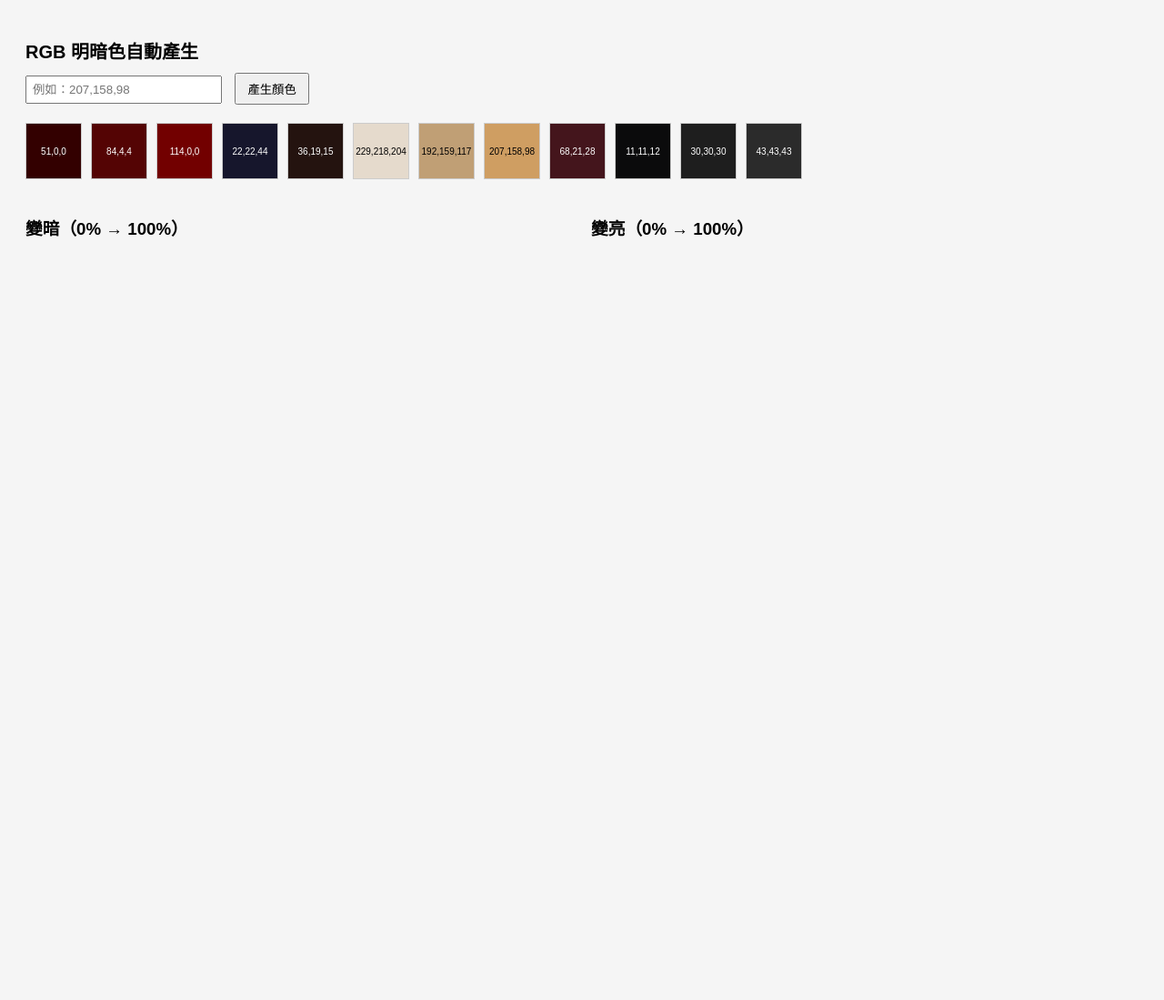
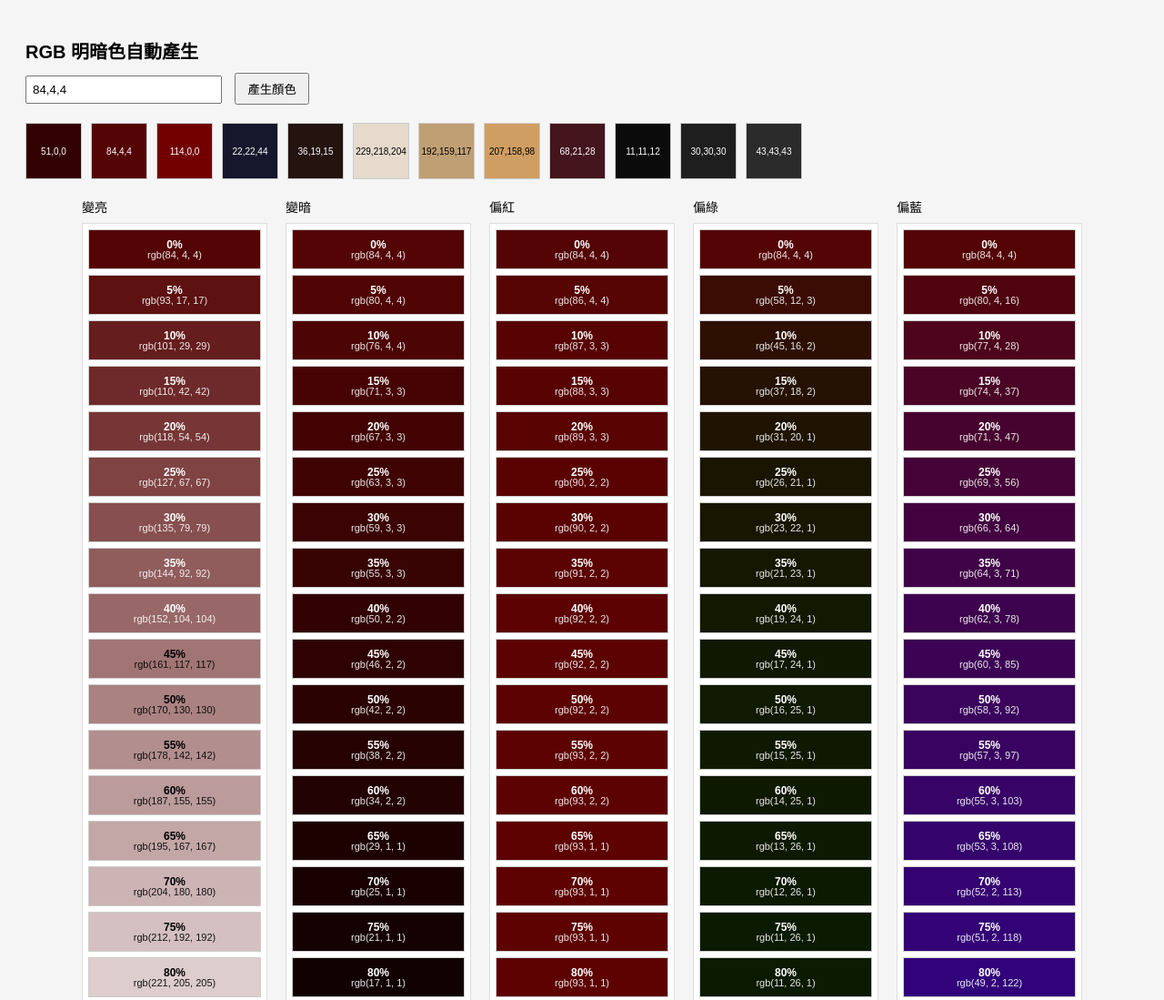
Before and after one commit to mizfeng/color_lightness_viewer, a plain HTML site: page index.html in a window 1280 px wide. Shown: the top 1099 px of the page at 91% size. Before the commit the page ends 800 px from the top, so only its background shows below. Drawn offline with Linux system fonts and the light colour scheme.

Commit message:
feat: 新增顏色條和偏色功能，改善 RGB 明暗色產生器的顯示效果

```diff
--- a/index.html
+++ b/index.html
@@ -76,6 +76,116 @@
     .label {
       font-size: 12px;
     }
+
+    .bars {
+      display: flex;
+      flex-direction: column;
+      gap: 12px;
+      margin: 0 auto;
+      max-width: 1100px;
+      align-items: center;
+    }
+
+    .bar-row {
+      display: flex;
+      align-items: center;
+      gap: 12px;
+    }
+
+    .top-row {
+      display: flex;
+      gap: 20px;
+      align-items: flex-start;
+    }
+
+    .five-row {
+      display: flex;
+      gap: 20px;
+      align-items: flex-start;
+      width: 100%;
+      justify-content: space-between;
+    }
+
+    .bar-column {
+      display: flex;
+      flex-direction: column;
+      gap: 8px;
+      flex: 1 1 220px;
+      min-width: 180px;
+    }
+
+    .biases {
+      display: flex;
+      gap: 16px;
+      justify-content: center;
+      align-items: flex-start;
+      width: 100%;
+    }
+
+    @media (max-width: 900px) {
+      .top-row {
+        flex-direction: column;
+        align-items: center;
+      }
+
+      .biases {
+        flex-direction: column;
+        align-items: center;
+      }
+
+      .bar {
+        max-height: 260px;
+      }
+
+      .bar-swatch {
+        height: 36px;
+      }
+    }
+
+    .bar-label {
+      width: 80px;
+      font-size: 14px;
+    }
+
+    .bar {
+      display: flex;
+      gap: 6px;
+      align-items: stretch;
+      flex-direction: column;
+      flex-wrap: nowrap;
+      overflow: visible;
+      padding: 6px;
+      background: #fff;
+      border: 1px solid #ddd;
+      flex: 1;
+      max-height: none;
+    }
+
+    .bar-swatch {
+      width: 100%;
+      height: 44px;
+      border: 1px solid #ccc;
+      display: flex;
+      flex-direction: column;
+      align-items: center;
+      justify-content: center;
+      padding: 4px 6px;
+      box-sizing: border-box;
+      font-size: 11px;
+      color: #000;
+    }
+
+    .swatch-percent {
+      font-weight: 600;
+      font-size: 12px;
+      line-height: 1;
+    }
+
+    .swatch-rgb {
+      font-size: 11px;
+      opacity: 0.9;
+      line-height: 1;
+    }
   </style>
 </head>
 
@@ -84,20 +194,38 @@
   <h1>RGB 明暗色自動產生</h1>
 
   <div class="input-area">
-    <input id="rgbInput" type="text" placeholder="例如：207,158,98" />
+    <input id="rgbInput" type="text" value="84,4,4" placeholder="例如：207,158,98" />
     <button onclick="generate()">產生顏色</button>
   </div>
 
   <div class="preset-container" id="presets"></div>
 
-  <div class="result">
-    <div class="column">
-      <h3>變暗（0% → 100%）</h3>
-      <div id="darkList"></div>
-    </div>
-    <div class="column">
-      <h3>變亮（0% → 100%）</h3>
-      <div id="lightList"></div>
+  <div class="bars">
+    <div class="five-row">
+      <div class="bar-column">
+        <div class="bar-label">變亮</div>
+        <div class="bar" id="lightBar"></div>
+      </div>
+
+      <div class="bar-column">
+        <div class="bar-label">變暗</div>
+        <div class="bar" id="darkBar"></div>
+      </div>
+
+      <div class="bar-column">
+        <div class="bar-label">偏紅</div>
+        <div class="bar" id="redBar"></div>
+      </div>
+
+      <div class="bar-column">
+        <div class="bar-label">偏綠</div>
+        <div class="bar" id="greenBar"></div>
+      </div>
+
+      <div class="bar-column">
+        <div class="bar-label">偏藍</div>
+        <div class="bar" id="blueBar"></div>
+      </div>
     </div>
   </div>
 
@@ -157,8 +285,68 @@
       return Math.max(0, Math.min(255, Math.round(v)));
     }
 
+    function luminance(r, g, b) {
+      return 0.2126 * r + 0.7152 * g + 0.0722 * b;
+    }
+
+    function adjustPreserveLuminance(r, g, b, dr, dg, db) {
+      const L0 = luminance(r, g, b);
+
+      let r2 = clamp(r + dr);
+      let g2 = clamp(g + dg);
+      let b2 = clamp(b + db);
+
+      const L2 = luminance(r2, g2, b2) || 1;
+      const scale = L0 / L2;
+
+      return [
+        clamp(Math.round(r2 * scale)),
+        clamp(Math.round(g2 * scale)),
+        clamp(Math.round(b2 * scale))
+      ];
+    }
+
+    function createBarSwatch(text, r, g, b) {
+      const sw = document.createElement('div');
+      sw.className = 'bar-swatch';
+      sw.style.background = `rgb(${r},${g},${b})`;
+      const fg = getContrastColor(r, g, b);
+      sw.style.color = fg;
+      sw.title = `rgb(${r}, ${g}, ${b})`;
+
+      const p = document.createElement('div');
+      p.className = 'swatch-percent';
+      p.textContent = text;
+
+      const v = document.createElement('div');
+      v.className = 'swatch-rgb';
+      v.textContent = `rgb(${r}, ${g}, ${b})`;
+
+      sw.appendChild(p);
+      sw.appendChild(v);
+      return sw;
+    }
+
     function generate() {
-      const input = document.getElementById('rgbInput').value;
+      const raw = document.getElementById('rgbInput').value || '';
+      const input = raw.trim();
+
+      const darkBar = document.getElementById('darkBar');
+      const lightBar = document.getElementById('lightBar');
+      const redBar = document.getElementById('redBar');
+      const greenBar = document.getElementById('greenBar');
+      const blueBar = document.getElementById('blueBar');
+
+      // 如果 input 為空，清空 bars 並安靜返回（避免重整時出現警示）
+      if (input === '') {
+        darkBar.innerHTML = '';
+        lightBar.innerHTML = '';
+        redBar.innerHTML = '';
+        greenBar.innerHTML = '';
+        blueBar.innerHTML = '';
+        return;
+      }
+
       const parts = input.split(',').map(v => parseInt(v.trim()));
       if (parts.length !== 3 || parts.some(isNaN)) {
         alert('請輸入正確的 RGB 格式，例如：207,158,98');
@@ -166,45 +354,48 @@
       }
 
       const [r, g, b] = parts;
-      const darkList = document.getElementById('darkList');
-      const lightList = document.getElementById('lightList');
-      darkList.innerHTML = '';
-      lightList.innerHTML = '';
+      darkBar.innerHTML = '';
+      lightBar.innerHTML = '';
+      redBar.innerHTML = '';
+      greenBar.innerHTML = '';
+      blueBar.innerHTML = '';
 
+      // 變暗 / 變亮（0% -> 100%） 使用 5% 步進
       for (let p = 0; p <= 100; p += 5) {
         // dark
         const kDark = 1 - p / 100;
         const dr = clamp(r * kDark);
         const dg = clamp(g * kDark);
         const db = clamp(b * kDark);
-
-        darkList.appendChild(colorRow(p, dr, dg, db));
+        darkBar.appendChild(createBarSwatch(p + '%', dr, dg, db));
 
         // light
         const lr = clamp(r + (255 - r) * (p / 100));
         const lg = clamp(g + (255 - g) * (p / 100));
         const lb = clamp(b + (255 - b) * (p / 100));
+        lightBar.appendChild(createBarSwatch(p + '%', lr, lg, lb));
+      }
 
-        lightList.appendChild(colorRow(p, lr, lg, lb));
+      // 偏色（保持亮度） 以 0% ~ 100% (每 5%) 表示偏色強度
+      for (let i = 0; i <= 100; i += 5) {
+        const amount = Math.round(255 * (i / 100));
+
+        // 偏紅
+        const [rr, rg, rb] = adjustPreserveLuminance(r, g, b, amount, 0, 0);
+        redBar.appendChild(createBarSwatch(i + '%', rr, rg, rb));
+
+        // 偏綠
+        const [gr, gg, gb] = adjustPreserveLuminance(r, g, b, 0, amount, 0);
+        greenBar.appendChild(createBarSwatch(i + '%', gr, gg, gb));
+
+        // 偏藍
+        const [br, bg, bb] = adjustPreserveLuminance(r, g, b, 0, 0, amount);
+        blueBar.appendChild(createBarSwatch(i + '%', br, bg, bb));
       }
     }
 
-    function colorRow(p, r, g, b) {
-      const row = document.createElement('div');
-      row.className = 'color-row';
-
-      const swatch = document.createElement('div');
-      swatch.className = 'swatch';
-      swatch.style.background = `rgb(${r},${g},${b})`;
-
-      const label = document.createElement('div');
-      label.className = 'label';
-      label.textContent = `${p}% → rgb(${r}, ${g}, ${b})`;
-
-      row.appendChild(swatch);
-      row.appendChild(label);
-      return row;
-    }
+    // 先產生一次，若輸入欄有預設值
+    generate();
   </script>
 
 </body>
```
